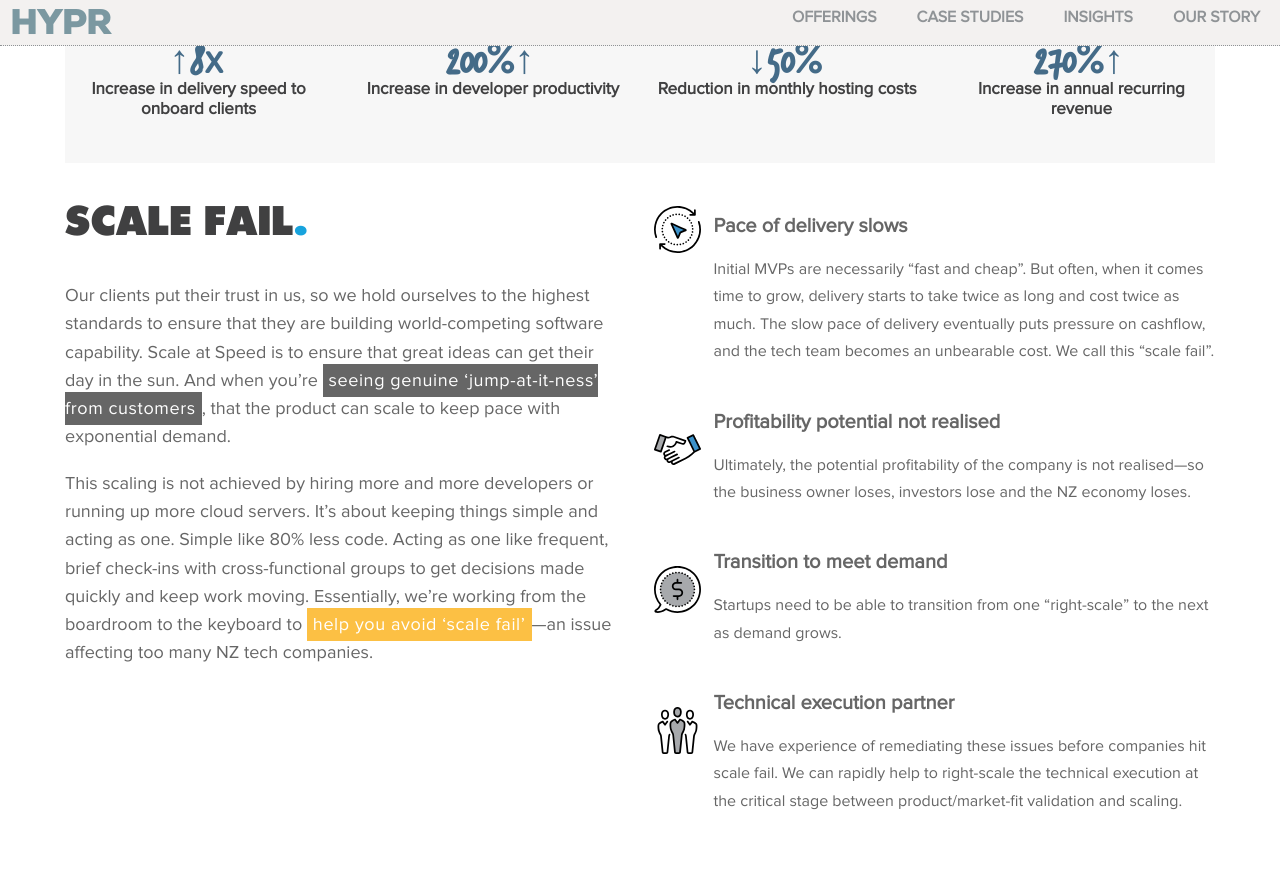
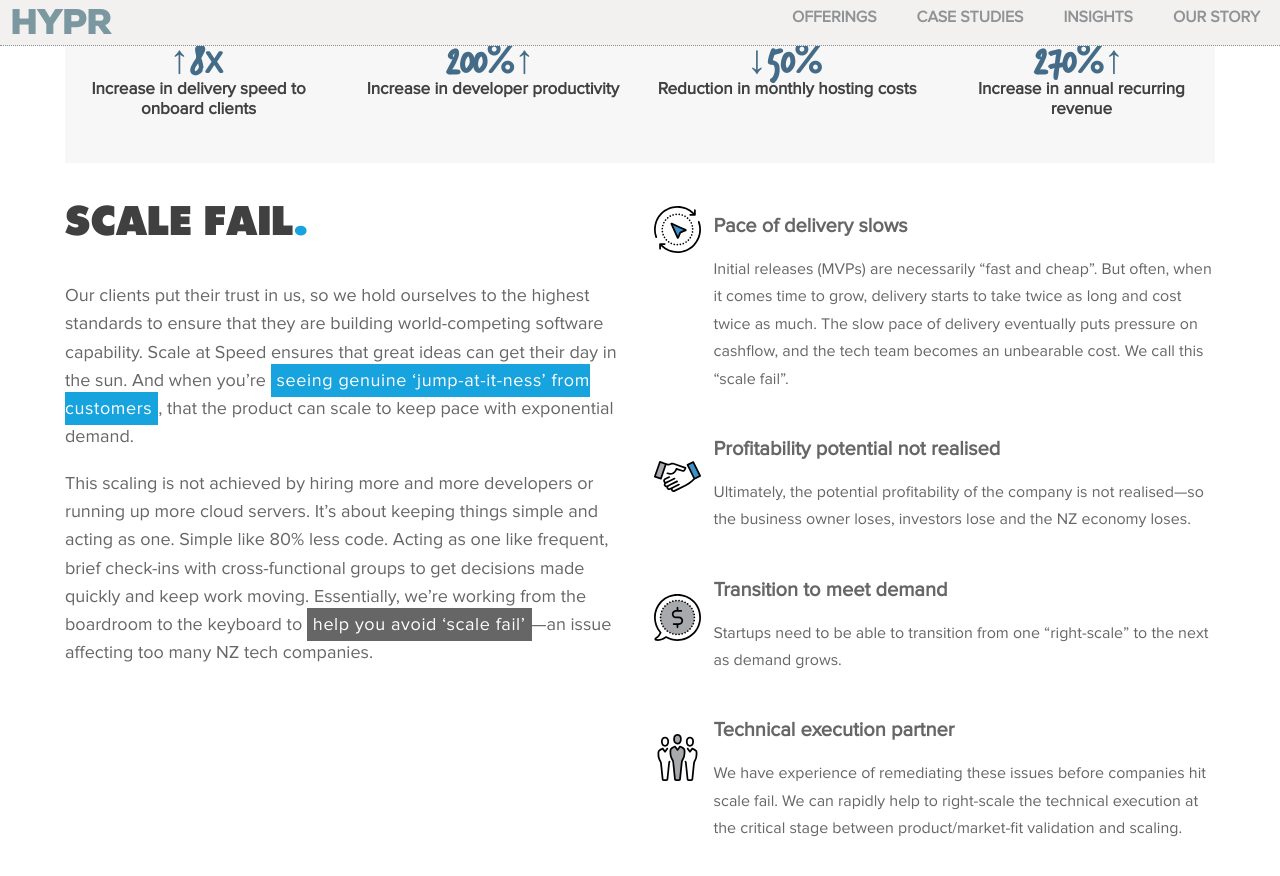
Before and after one commit to hyprnz/hyprnz.github.io, a Jekyll site: the page built from scale-speed.md, in a window 1280 px wide and 1400 px high, scrolled down 576 px, cut to the strip 0-890 px from the top of the window. Shown: the top 876 px of the strip. Built offline with Jekyll 4.4.1, drawn with Linux system fonts in a browser that asks for light colours; some web fonts are replaced; some of the changed text lies outside the part shown.

Commit message:
Review scale at speed

```diff
--- a/_layouts/scale-speed.html
+++ b/_layouts/scale-speed.html
@@ -64,14 +64,14 @@
             <h2>Scale Fail<span class="blue-text">.</span></h2>
             <p class="intro">Our clients put their trust in us, so we hold ourselves to the highest standards to ensure
                 that they are building world-competing software capability. Scale
-                at Speed is to ensure that great ideas can get their day in the sun. And when you’re <span class="highlight highlight-grey">seeing genuine
+                at Speed ensures that great ideas can get their day in the sun. And when you’re <span class="highlight highlight-blue">seeing genuine
                     ‘jump-at-it-ness’ from customers</span>, that the product can scale to keep pace with exponential demand.</p>
 
             <p class="intro"> This scaling is not achieved by hiring more and more developers or running up more cloud
                servers. It’s
                about keeping things simple and acting as one. Simple like 80% less code. Acting as one like frequent,
                brief check-ins with cross-functional groups to get decisions made quickly and keep work moving.
-                Essentially, we’re working from the boardroom to the keyboard to <span class="highlight highlight-yellow">help you avoid ‘scale fail’</span>—an issue
+                Essentially, we’re working from the boardroom to the keyboard to <span class="highlight highlight-grey">help you avoid ‘scale fail’</span>—an issue
                affecting too many NZ tech companies.</p>
         </div>
         <div class="half accordion">
@@ -82,7 +82,7 @@
                     </div>
                     <div class="adm-content">
                         <h4 class="question prep">Pace of delivery slows</h4>
-                        <p class="details" style="display: block;">Initial MVPs are necessarily “fast and cheap”. But
+                        <p class="details" style="display: block;">Initial releases (MVPs) are necessarily “fast and cheap”. But
                             often, when it comes time to grow, delivery starts to take twice as long and cost twice as
                             much. The slow pace of delivery eventually puts pressure on cashflow, and the tech team
                             becomes an unbearable cost. We call this “scale fail”.</p>
@@ -136,7 +136,7 @@
             <h2>Approach<span class="blue-text">.</span></h2>
             <p class="intro">
                 Our approach is to amplify work inside startups to avoid scale fail and unleash profit potential. This programme
-                is most suited to small growth companies who have genuine unmet demand
+                is most suited to small growth companies who have genuine unmet demand.
             </p>
             <p class="intro">Once we have agreed to start, we target complexity that can be simplified—we break it up
                 into manageable parts.</p>
```
Also changed, not shown: other parts of _layouts/scale-speed.html (+1 -1 lines).
